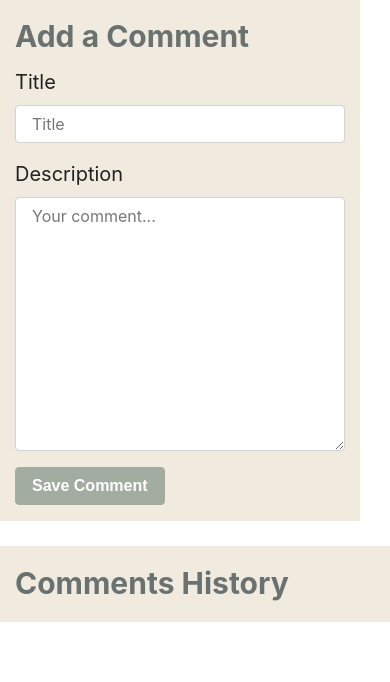
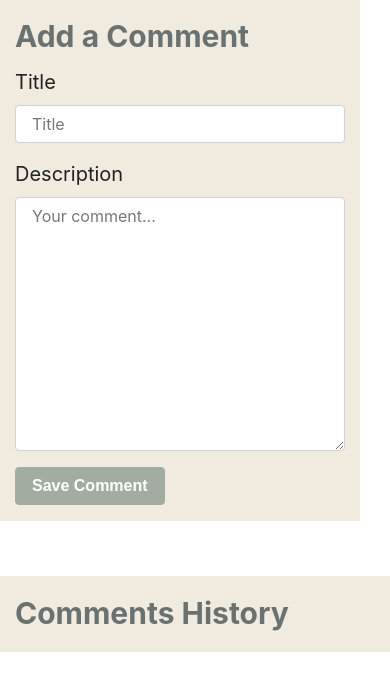
Before and after one commit to Ahyeonn/Playlister, a Flask app: template templates/playlists_show.html in a window 390 px wide. Shown: the part 309-991 px from the top of the page. Before the commit the page ends 931 px from the top, so only its background shows below. Run offline with Flask 2, Linux system fonts and the light colour scheme; the template is opened without the code that fills it, so the values that code supplies are empty; some libraries are stand-ins or nearby versions; some web fonts are replaced.

Commit message:
fixed styles

```diff
--- a/templates/playlists_show.html
+++ b/templates/playlists_show.html
@@ -28,10 +28,10 @@
             </form></p>
         </div>
     </div>
-    <div class='col-sm-6 col-sm-offset-3' style="margin-top: 25px; background-color: rgb(240, 234, 223); border-right-style: solid; border-color: white; border-width: 30px;">
+    <div class='col-sm-6 col-sm-offset-3' style="margin-top: 25px; background-color: rgb(240, 234, 223); border-right-style: solid; border-color: white; border-width: 30px; border-bottom-style: solid;">
         {% include 'partials/comment_form.html' %}
     </div>
-    <div class="col-sm-6 col-sm-offset-3" style="margin-top: 25px; background-color: rgb(240, 234, 223)">
+    <div class="col-sm-6 col-sm-offset-3" style="margin-top: 25px; background-color: rgb(240, 234, 223); border-bottom-style: solid;border-color: white; border-width: 30px;">
         <p style="font-size: 25px; padding-top: 15px; font-weight: bold; font-size: 30px; color: rgb(105, 114, 112);">Comments History</p>
         {% for comment in comments %}
             {% include 'partials/comment.html' %}
```
